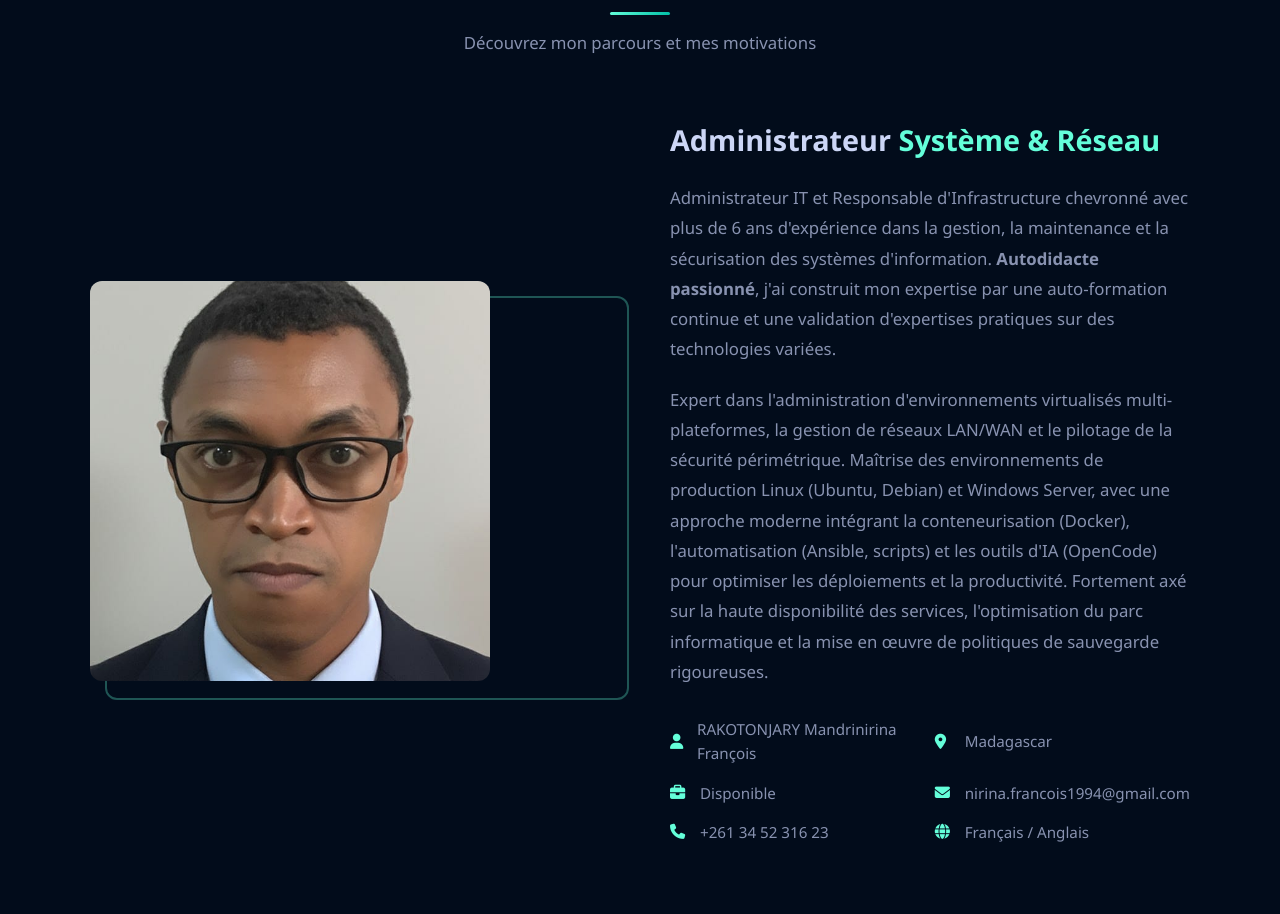
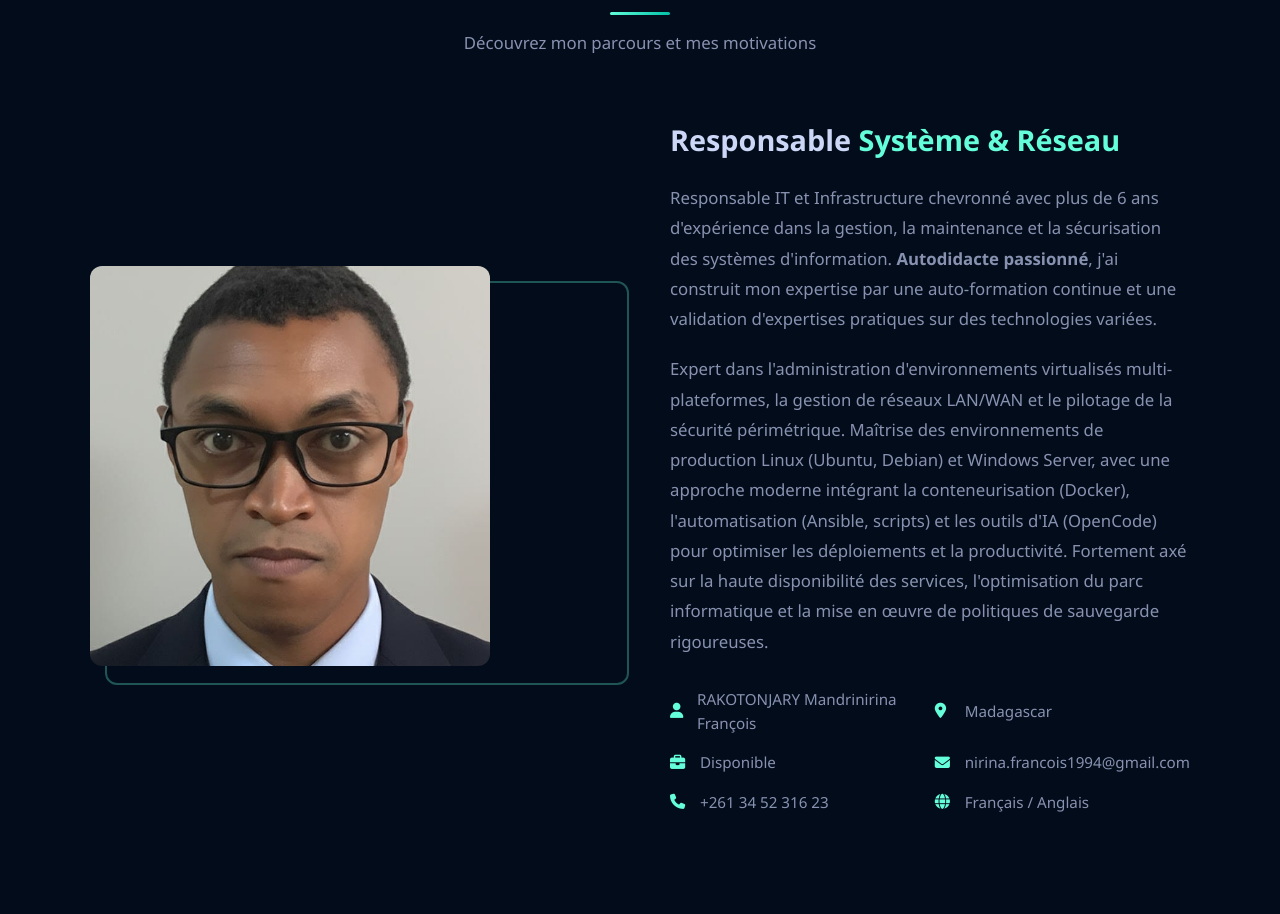
Before and after one commit to mandri1994/mandri1994.github.io, a plain HTML site: page index.html in a window 1280 px wide. Shown: the part 959-1873 px from the top of the page. Drawn offline with Linux system fonts and the light colour scheme; animation ran at ten frames a second.

Commit message:
Corriger titre RSI partout: remplacer Administrateur par Responsable des Systèmes d'Information

```diff
--- a/index.html
+++ b/index.html
@@ -3,7 +3,7 @@
 <head>
 <meta charset="UTF-8">
 <meta name="viewport" content="width=device-width, initial-scale=1.0">
-<title>RAKOTONJARY M. FRANCOIS - RSI | Administrateur Systèmes, Réseaux & DevOps</title>
+<title>RAKOTONJARY M. FRANCOIS - RSI | Responsable Systèmes, Réseaux & DevOps</title>
 <link rel="stylesheet" href="https://cdnjs.cloudflare.com/ajax/libs/font-awesome/6.5.1/css/all.min.css">
 <style>
 * {
@@ -897,9 +897,9 @@ footer {
             </div>
         </div>
         <div class="about-text fade-in">
-            <h3>Administrateur <span>Système & Réseau</span></h3>
+            <h3>Responsable <span>Système & Réseau</span></h3>
             <p>
-                Administrateur IT et Responsable d'Infrastructure chevronné avec plus de 6 ans d'expérience
+                Responsable IT et Infrastructure chevronné avec plus de 6 ans d'expérience
                 dans la gestion, la maintenance et la sécurisation des systèmes d'information.
                 <strong>Autodidacte passionné</strong>, j'ai construit mon expertise par une auto-formation continue
                 et une validation d'expertises pratiques sur des technologies variées.
```
Also changed, not shown: Offre.txt (added), profile.txt, 4 other files.
